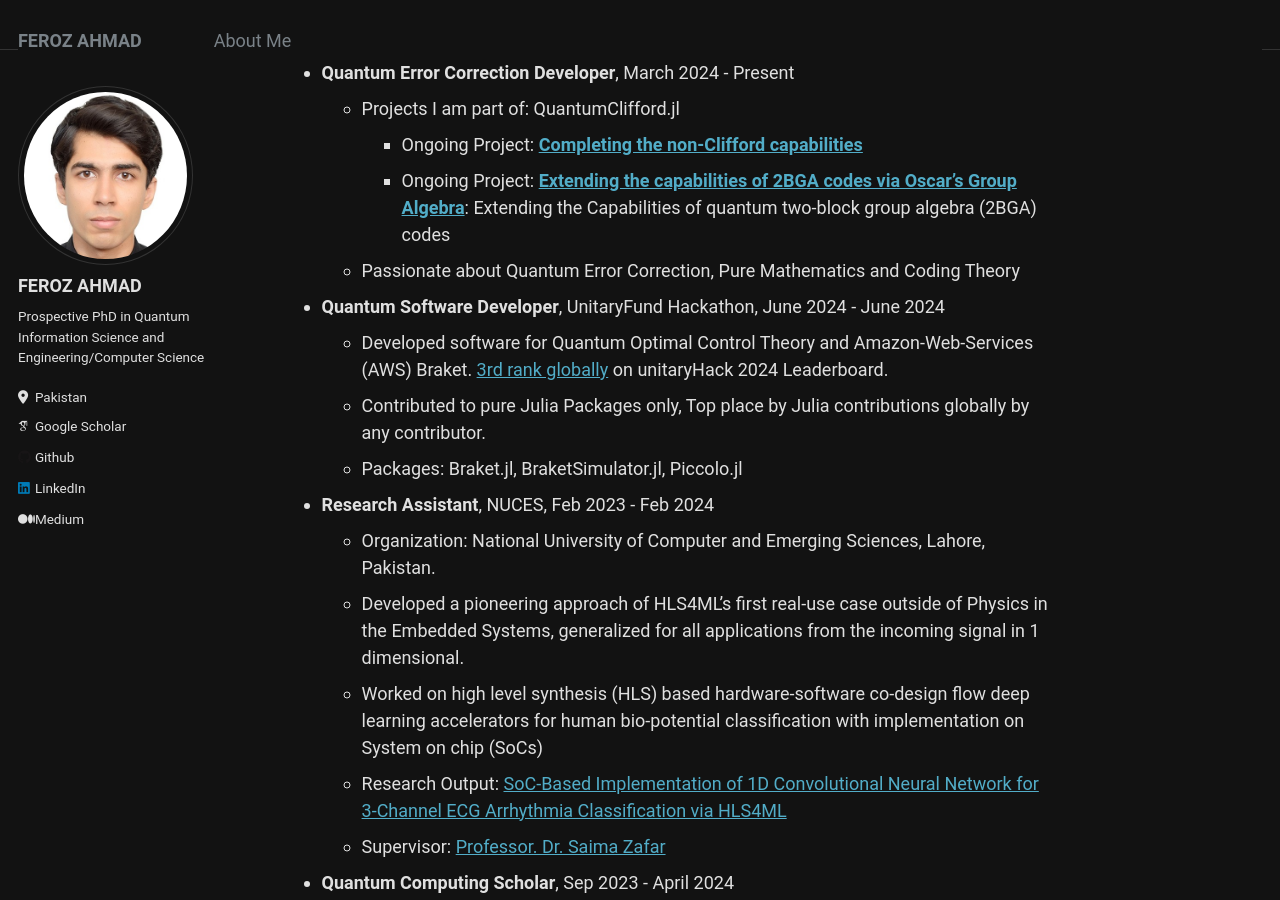
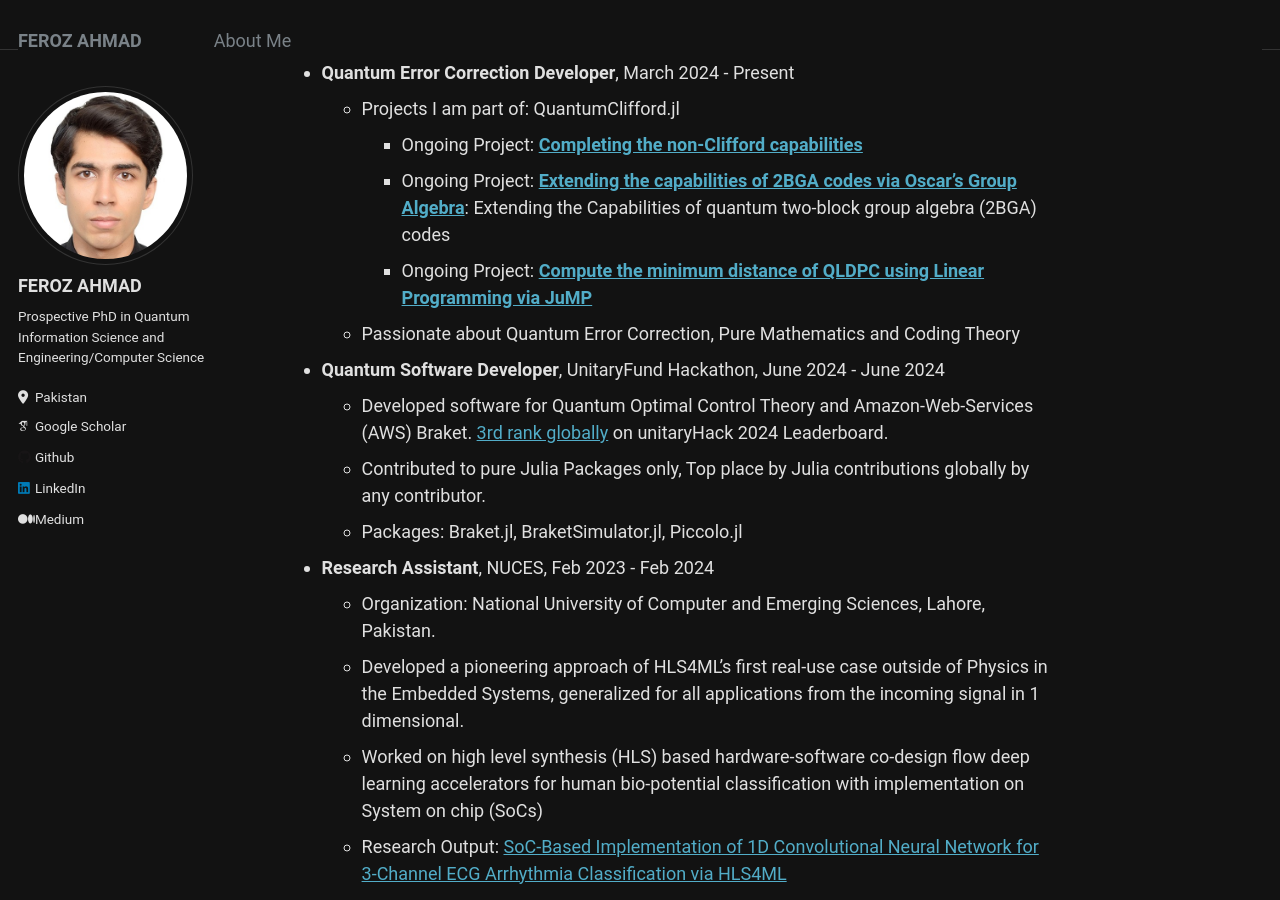
Before and after one commit to Fe-r-oz/Fe-r-oz.github.io, a Jekyll site: the page built from _pages/about.md, in a window 1280 px wide and 900 px high, scrolled down 580 px. Built offline with Jekyll 4.4.1, drawn with Linux system fonts in a browser that asks for light colours; some web fonts are replaced; a script that is not in the unit is left out.

Commit message:
Update about.md

```diff
--- a/_pages/about.md
+++ b/_pages/about.md
@@ -20,6 +20,7 @@ redirect_from:
   * Projects I am part of: QuantumClifford.jl
     - Ongoing Project: **[Completing the non-Clifford capabilities](https://github.com/QuantumSavory/QuantumClifford.jl/issues/309)**
     - Ongoing Project: **[Extending the capabilities of 2BGA codes via Oscar's Group Algebra](https://github.com/QuantumSavory/QuantumClifford.jl/issues/396)**: Extending the Capabilities of quantum two-block group algebra (2BGA) codes
+    - Ongoing Project: **[Compute the minimum distance of QLDPC using Linear Programming via JuMP](https://github.com/QuantumSavory/QuantumClifford.jl/pull/439)**
   * Passionate about Quantum Error Correction, Pure Mathematics and Coding Theory
 
 * **Quantum Software Developer**, UnitaryFund Hackathon, June 2024 - June 2024
```
